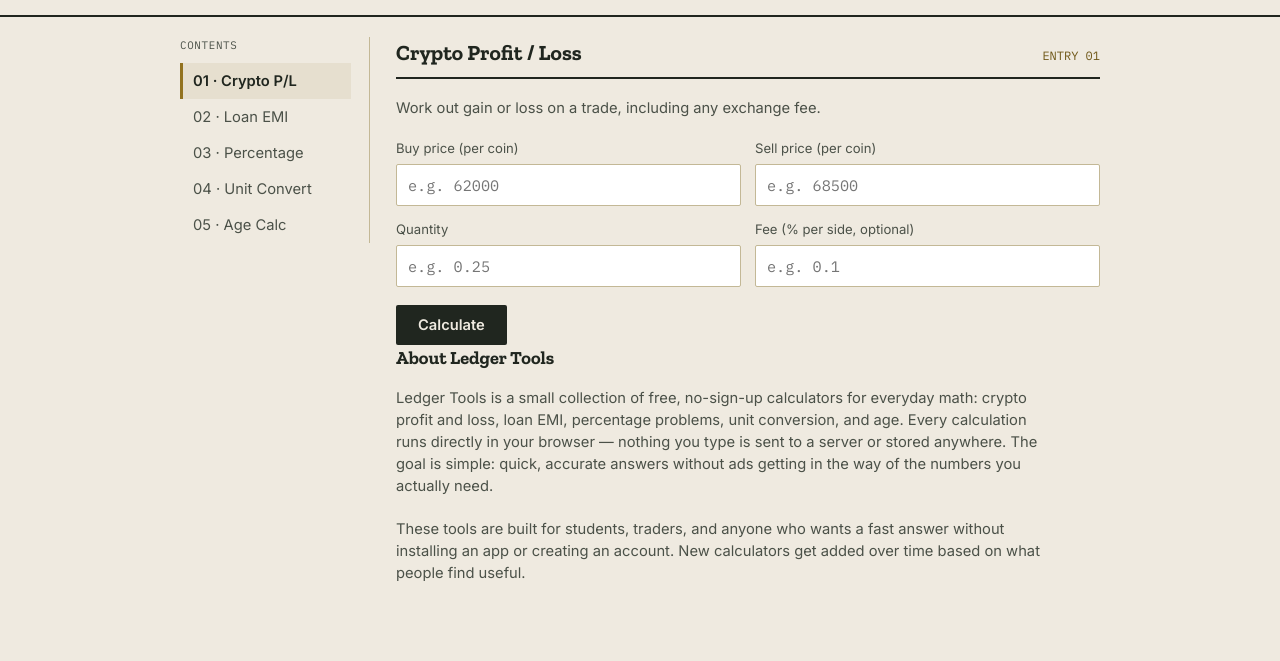
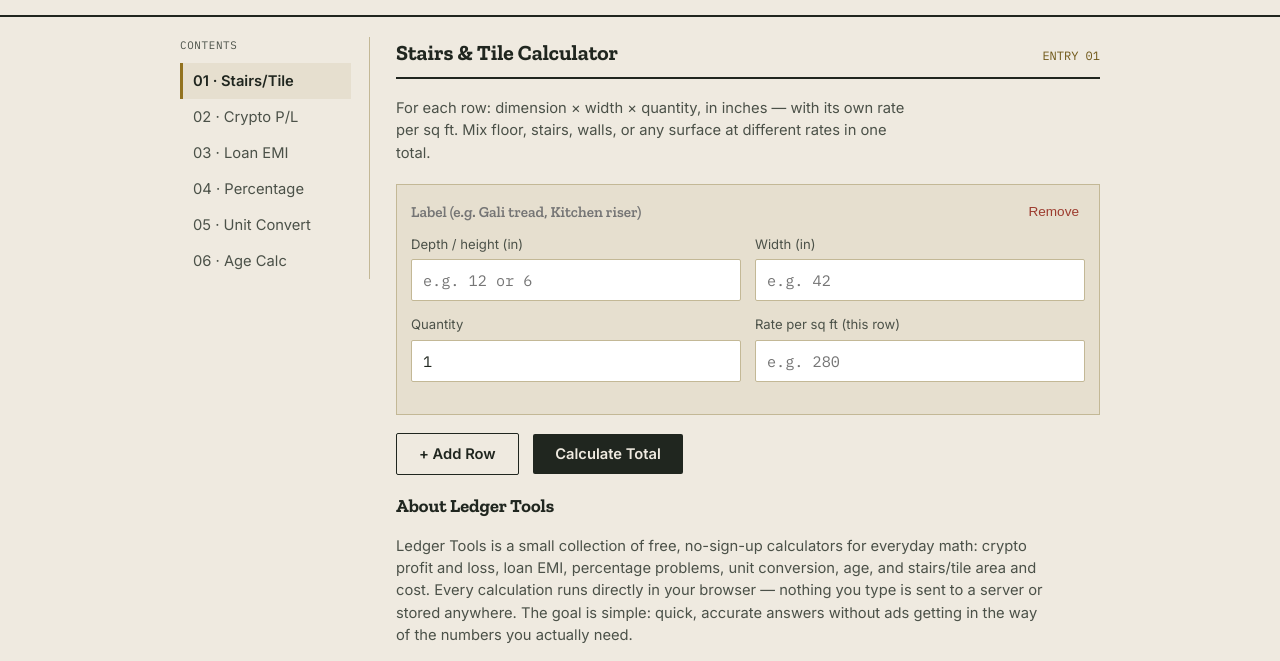
Before and after one commit to 0786fahad/0786fahad.github.io, a plain HTML site: page index.html in a window 1280 px wide. Shown: the part 61-722 px from the top of the page. Drawn offline with nearby package versions, Linux system fonts and the light colour scheme.

Commit message:
Update index.html for new tile calculator section

```diff
--- a/index.html
+++ b/index.html
@@ -275,18 +275,19 @@
 <div class="wrap">
   <nav class="index" id="tabList">
     <span class="idx-label">CONTENTS</span>
-    <button class="tab active" data-tool="crypto">01 · Crypto P/L</button>
-    <button class="tab" data-tool="emi">02 · Loan EMI</button>
-    <button class="tab" data-tool="percent">03 · Percentage</button>
-    <button class="tab" data-tool="convert">04 · Unit Convert</button>
-    <button class="tab" data-tool="age">05 · Age Calc</button>
+    <button class="tab active" data-tool="tile">01 · Stairs/Tile</button>
+    <button class="tab" data-tool="crypto">02 · Crypto P/L</button>
+    <button class="tab" data-tool="emi">03 · Loan EMI</button>
+    <button class="tab" data-tool="percent">04 · Percentage</button>
+    <button class="tab" data-tool="convert">05 · Unit Convert</button>
+    <button class="tab" data-tool="age">06 · Age Calc</button>
   </nav>
 
   <main>
 
-    <!-- 1. Crypto Profit/Loss -->
-    <section class="tool active" id="crypto">
-      <div class="entry-head"><h2>Crypto Profit / Loss</h2><span class="no">ENTRY 01</span></div>
+    <!-- 2. Crypto Profit/Loss -->
+    <section class="tool" id="crypto">
+      <div class="entry-head"><h2>Crypto Profit / Loss</h2><span class="no">ENTRY 02</span></div>
       <p class="lede">Work out gain or loss on a trade, including any exchange fee.</p>
 
       <div class="row2">
@@ -301,9 +302,9 @@
       <div class="result" id="c_result" style="display:none;"></div>
     </section>
 
-    <!-- 2. Loan EMI -->
+    <!-- 3. Loan EMI -->
     <section class="tool" id="emi">
-      <div class="entry-head"><h2>Loan / EMI Calculator</h2><span class="no">ENTRY 02</span></div>
+      <div class="entry-head"><h2>Loan / EMI Calculator</h2><span class="no">ENTRY 03</span></div>
       <p class="lede">Estimate your fixed monthly installment on a loan.</p>
 
       <div class="row2">
@@ -315,9 +316,9 @@
       <div class="result" id="e_result" style="display:none;"></div>
     </section>
 
-    <!-- 3. Percentage -->
+    <!-- 4. Percentage -->
     <section class="tool" id="percent">
-      <div class="entry-head"><h2>Percentage Calculator</h2><span class="no">ENTRY 03</span></div>
+      <div class="entry-head"><h2>Percentage Calculator</h2><span class="no">ENTRY 04</span></div>
       <p class="lede">Three common percentage problems in one place.</p>
 
       <div class="field"><label>What is X% of Y?</label>
@@ -348,9 +349,9 @@
       <div class="result" id="p3_result" style="display:none;"></div>
     </section>
 
-    <!-- 4. Unit converter -->
+    <!-- 5. Unit converter -->
     <section class="tool" id="convert">
-      <div class="entry-head"><h2>Unit Converter</h2><span class="no">ENTRY 04</span></div>
+      <div class="entry-head"><h2>Unit Converter</h2><span class="no">ENTRY 05</span></div>
       <p class="lede">Length and weight conversions.</p>
 
       <div class="field"><label>Category</label>
@@ -368,9 +369,9 @@
       <div class="result" id="u_result" style="display:none;"></div>
     </section>
 
-    <!-- 5. Age -->
+    <!-- 6. Age -->
     <section class="tool" id="age">
-      <div class="entry-head"><h2>Age Calculator</h2><span class="no">ENTRY 05</span></div>
+      <div class="entry-head"><h2>Age Calculator</h2><span class="no">ENTRY 06</span></div>
       <p class="lede">Exact age in years, months and days from a date of birth.</p>
 
       <div class="field"><label>Date of birth</label><input type="date" id="a_dob"></div>
@@ -378,11 +379,26 @@
       <div class="result" id="a_result" style="display:none;"></div>
     </section>
 
+    <!-- 1. Stairs / Tile Area & Cost -->
+    <section class="tool active" id="tile">
+      <div class="entry-head"><h2>Stairs &amp; Tile Calculator</h2><span class="no">ENTRY 01</span></div>
+      <p class="lede">For each row: dimension × width × quantity, in inches — with its own rate per sq ft. Mix floor, stairs, walls, or any surface at different rates in one total.</p>
+
+      <div id="tileRooms"></div>
+
+      <button class="btn" type="button" onclick="addTileRoom()" style="background:transparent; color:var(--ink); border:1px solid var(--ink); margin-right:10px; margin-bottom:18px;">+ Add Row</button>
+
+      <button class="btn" onclick="calcTile()">Calculate Total</button>
+
+      <div class="result" id="t_result" style="display:none;"></div>
+    </section>
+
     <section class="about-block" id="about">
       <h2 style="font-size:1.15rem; margin-bottom:10px;">About Ledger Tools</h2>
       <p class="lede" style="max-width:70ch;">
         Ledger Tools is a small collection of free, no-sign-up calculators for everyday math:
-        crypto profit and loss, loan EMI, percentage problems, unit conversion, and age.
+        crypto profit and loss, loan EMI, percentage problems, unit conversion, age, and
+        stairs/tile area and cost.
         Every calculation runs directly in your browser — nothing you type is sent to a server
         or stored anywhere. The goal is simple: quick, accurate answers without ads getting in
         the way of the numbers you actually need.
@@ -565,6 +581,119 @@ function calcAge(){
     <div class="big">${years}y ${months}m ${days}d</div>
     <div class="sub">${totalDays.toLocaleString()} days lived</div>`;
 }
+
+// ---- 6. Stairs / Tile (tread × width × qty, all inches) ----
+let tileRoomCount = 0;
+
+function addTileRoom(){
+  tileRoomCount++;
+  const id = tileRoomCount;
+  const wrap = document.createElement('div');
+  wrap.className = 'tile-room';
+  wrap.id = 'tileRoom' + id;
+  wrap.style.cssText = 'border:1px solid var(--rule); padding:14px; margin-bottom:14px; background:var(--paper-2);';
+  wrap.innerHTML = `
+    <div style="display:flex; justify-content:space-between; align-items:center; margin-bottom:10px;">
+      <input type="text" placeholder="Label (e.g. Gali tread, Kitchen riser)" id="t_name_${id}"
+        style="border:none; background:transparent; font-family:'Zilla Slab',serif; font-size:0.95rem; font-weight:600; padding:4px 0; width:70%;">
+      <button type="button" onclick="removeTileRoom(${id})" style="background:none; border:none; color:var(--error); cursor:pointer; font-size:0.85rem;">Remove</button>
+    </div>
+    <div class="row2">
+      <div class="field">
+        <label>Depth / height (in)</label>
+        <input type="number" placeholder="e.g. 12 or 6" id="t_d_${id}">
+      </div>
+      <div class="field">
+        <label>Width (in)</label>
+        <input type="number" placeholder="e.g. 42" id="t_w_${id}">
+      </div>
+    </div>
+    <div class="row2">
+      <div class="field">
+        <label>Quantity</label>
+        <input type="number" placeholder="e.g. 3" id="t_q_${id}" value="1">
+      </div>
+      <div class="field">
+        <label>Rate per sq ft (this row)</label>
+        <input type="number" placeholder="e.g. 280" id="t_r_${id}">
+      </div>
+    </div>
+    <div class="sub" id="t_sub_${id}" style="margin-top:4px;"></div>
+  `;
+  document.getElementById('tileRooms').appendChild(wrap);
+}
+
+function removeTileRoom(id){
+  const el = document.getElementById('tileRoom' + id);
+  if(el) el.remove();
+}
+
+function calcTile(){
+  const rows = document.querySelectorAll('.tile-room');
+  const box = document.getElementById('t_result');
+
+  if(rows.length === 0){
+    box.style.display='block'; box.className='result';
+    box.innerHTML = '<span class="sub">Add at least one row.</span>';
+    return;
+  }
+
+  let totalSqft = 0;
+  let totalAmount = 0;
+  let hasAnyRate = false;
+  let rowsHtml = '';
+  let valid = true;
+
+  rows.forEach(row => {
+    const id = row.id.replace('tileRoom','');
+    const d = parseFloat(document.getElementById('t_d_'+id).value) || 0;
+    const w = parseFloat(document.getElementById('t_w_'+id).value) || 0;
+    const q = parseFloat(document.getElementById('t_q_'+id).value) || 1;
+    const r = parseFloat(document.getElementById('t_r_'+id).value) || 0;
+    const name = document.getElementById('t_name_'+id).value || ('Row ' + id);
+
+    if(d <= 0 || w <= 0){ valid = false; return; }
+
+    const sqft = (d * w * q) / 144;
+    totalSqft += sqft;
+
+    let subText = `${d}in × ${w}in × ${q} = ${fmt(sqft)} sqft`;
+    let amountText = fmt(sqft) + ' sqft';
+
+    if(r > 0){
+      const amount = sqft * r;
+      totalAmount += amount;
+      hasAnyRate = true;
+      subText += ` · Rs ${fmt(amount)}`;
+      amountText = `${fmt(sqft)} sqft — Rs ${fmt(amount)}`;
+    }
+
+    document.getElementById('t_sub_'+id).textContent = subText;
+    rowsHtml += `<div><span class="k">${name}</span><span class="v">${amountText}</span></div>`;
+  });
+
+  if(!valid){
+    box.style.display='block'; box.className='result';
+    box.innerHTML = '<span class="sub">Enter depth/height and width (in inches) for every row.</span>';
+    return;
+  }
+
+  box.style.display='block'; box.className='result';
+  let html = `
+    <span class="stamp">TOTAL AREA</span>
+    <div class="big">${fmt(totalSqft)} sq ft</div>`;
+
+  if(hasAnyRate){
+    html += `<div class="sub">Total cost, using each row's own rate</div>
+      <div class="big" style="margin-top:10px;">Rs ${fmt(totalAmount)}</div>`;
+  }
+
+  html += `<div class="result-grid">${rowsHtml}</div>`;
+  box.innerHTML = html;
+}
+
+// Start with one row visible
+addTileRoom();
 </script>
 
 </body>
```
